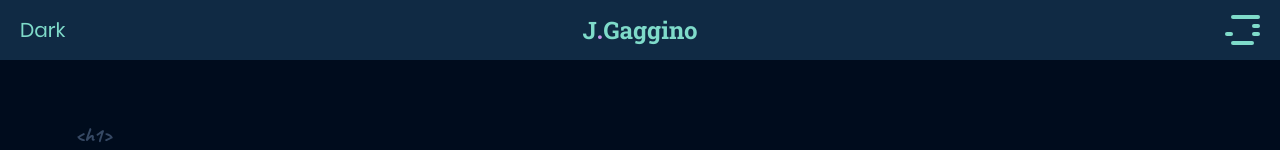
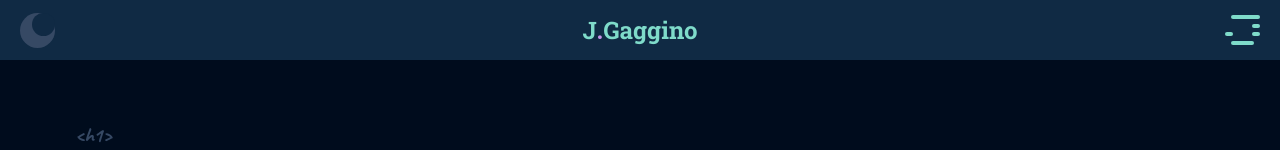
Before and after one commit to jeffreygaggino/react-personal, a React (Create React App) app: page /skills in a window 1280 px wide. Shown: the top 150 px of the page. Built offline with nearby package versions, Linux system fonts and the light colour scheme.

Commit message:
[u] sun moon transition

```diff
--- /dev/null
+++ b/src/components/modeswitch/ModeIcon.jsx
@@ -0,0 +1,12 @@
+import React from "react";
+
+const moonsvg = () => {
+  return (
+    <div className="modeicon">
+      <div className="moon"></div>
+      <div className="sun"></div>
+    </div>
+  );
+};
+
+export default moonsvg;
--- a/src/components/modeswitch/modeswitch.jsx
+++ b/src/components/modeswitch/modeswitch.jsx
@@ -1,4 +1,6 @@
 import React, { Component } from "react";
+import ModeIcon from "./ModeIcon";
+import "./svg.scss";
 class modeswitch extends Component {
   state = {
     dark: true,
@@ -36,7 +38,7 @@ class modeswitch extends Component {
   render() {
     return (
       <div onClick={this.renderMode} className="headerNav__mode">
-        {this.state.dark ? "Dark" : "Light"}
+        <ModeIcon />
       </div>
     );
   }
--- /dev/null
+++ b/src/components/modeswitch/svg.scss
@@ -0,0 +1,50 @@
+body.dark {
+  .modeicon {
+    div.sun {
+      background-color: #102a44;
+      right: 0;
+      top: 0;
+    }
+    div.moon {
+      background-color: #364964;
+    }
+  }
+}
+
+body.light {
+  div.sun {
+    background-color: #ffc063;
+    right: 6px;
+    top: 6px;
+  }
+  div.moon {
+    background-color: transparent;
+    border: 4px dashed #ffc063;
+    width: 35px;
+    height: 35px;
+  }
+}
+.modeicon {
+  width: 35px;
+  position: relative;
+  height: 35px;
+  div.sun {
+    position: absolute;
+    width: 23px;
+    height: 23px;
+    border-radius: 50%;
+    transition: all 1s ease-in-out;
+    transform-origin: center center;
+    box-sizing: border-box;
+  }
+  div.moon {
+    position: absolute;
+    width: 35px;
+    height: 35px;
+    border-radius: 50%;
+    transition: all 0.5s ease-in-out;
+    transform-origin: center center;
+    transition-delay: 0.5s;
+    box-sizing: border-box;
+  }
+}
--- a/src/styles/components/header.scss
+++ b/src/styles/components/header.scss
@@ -12,6 +12,12 @@ header.headerNav {
 
     .headerNav__mode, .headerNav__burger {
         width: 50px;
+    }
+
+    .headerNav__mode {
+        display: flex;
+        align-items: center;
+        justify-content: flex-start;
     }
 
     .headerNav__burger {
```
